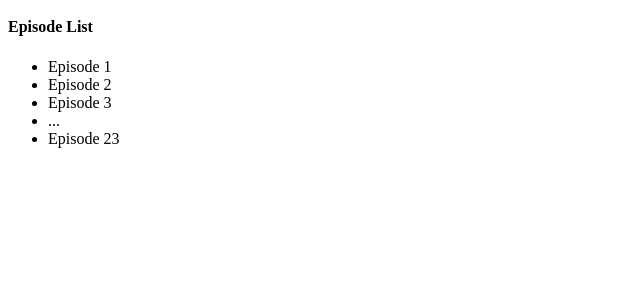
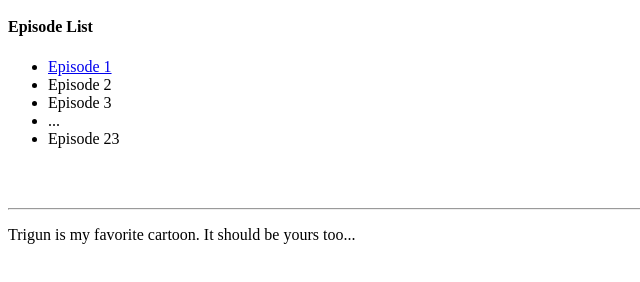
Before and after one commit to bartimaeus/heroku-static-page-sample, a plain HTML site: page public/index.html in a window 1280 px wide. Shown: the part 48-330 px from the top of the page, without its empty margins (0-640 px from the left). Drawn offline with Linux system fonts and the light colour scheme.

Commit message:
Episode 1 page

```diff
--- a/public/index.html
+++ b/public/index.html
@@ -6,11 +6,21 @@
   <h1>Trigun Fan Club!</h1>
   <h4>Episode List</h4>
   <ul>
-    <li>Episode 1</li>
+    <li><a href="episode_1.html">Episode 1</a></li>
     <li>Episode 2</li>
     <li>Episode 3</li>
     <li>...</li>
     <li>Episode 23</li>
   </ul>
+
+
+  <br/>
+  <br/>
+  <hr/>
+
+  <p>
+    Trigun is my favorite cartoon. It should be yours too...
+  </p>
+
 </body>
 </html>
```
Also changed, not shown: public/episode_1.html (added, +1 -0 lines).
